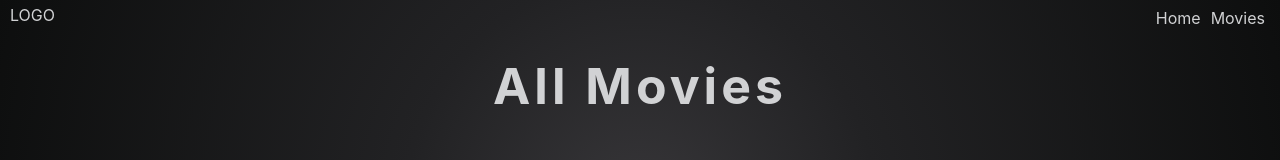
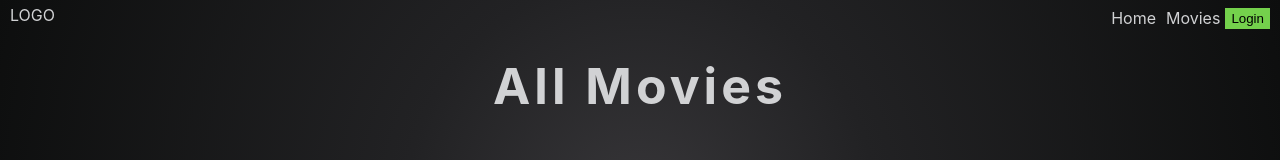
Before and after one commit to gavinquirk/movie-app, a React (Create React App) app in the folder client/: page /movies in a window 1280 px wide. Shown: the top 160 px of the page. Built offline with nearby package versions, Linux system fonts and the light colour scheme; no server answers.

Commit message:
nav detects if logged in or not, login and logout buttons, styles

```diff
--- a/client/src/components/Navigation/Navigation.css
+++ b/client/src/components/Navigation/Navigation.css
@@ -12,3 +12,20 @@
 .nav-item {
   padding: 3px 5px;
 }
+.Navigation > ul {
+  display: flex;
+  justify-content: center;
+  align-items: center;
+}
+
+.nav-item > button {
+  color: var(--color-text-light);
+}
+
+.logout-button {
+  background-color: var(--color-red-primary);
+}
+
+.login-button {
+  background-color: var(--color-green-primary);
+}
--- a/client/src/components/Navigation/Navigation.js
+++ b/client/src/components/Navigation/Navigation.js
@@ -1,11 +1,19 @@
 import React, { Component } from 'react';
+import { Link } from 'react-router-dom';
+import { useDispatch, useSelector } from 'react-redux';
+import { logout } from '../../actions/userActions';
 import './Navigation.css';
 
-// Modules
-import { Link } from 'react-router-dom';
+const Navigation = (props) => {
+  const dispatch = useDispatch();
 
-export default class Navigation extends Component {
-  render() {
+  const userLogin = useSelector((state) => state.userLogin);
+  const { userInfo } = userLogin;
+
+  const logoutHandler = () => {
+    dispatch(logout());
+  };
+
   return (
     <nav className='Navigation'>
       <div className='logo'>LOGO</div>
@@ -16,8 +24,30 @@ export default class Navigation extends Component {
         <li className='nav-item'>
           <Link to='/movies'>Movies</Link>
         </li>
+        {/* If userInfo exists, show logged in tools. Else, show logged out tools */}
+        {userInfo ? (
+          <>
+            <li className='nav-item'>
+              <Link to='/profile'>Profile</Link>
+            </li>
+            <li className='nav-item'>
+              <button className='logout-button' onClick={logoutHandler}>
+                Logout
+              </button>
+            </li>
+          </>
+        ) : (
+          <li>
+            <button className='login-button'>
+              <Link className='nav-link' to='/login'>
+                Login
+              </Link>
+            </button>
+          </li>
+        )}
       </ul>
     </nav>
   );
-  }
-}
+};
+
+export default Navigation;
--- a/client/src/index.css
+++ b/client/src/index.css
@@ -3,6 +3,8 @@
   --text-light: rgb(209, 210, 212);
   --heading-margin: 20px;
   --padding-default: 20px;
+  --color-red-primary: #ec4c4c;
+  --color-green-primary: #74d14c;
 }
 
 /* Global Styles */
@@ -45,6 +47,11 @@ section {
   padding-bottom: var(--padding-default);
 }
 
+button {
+  border: none;
+  padding: 3px 6px;
+}
+
 .App {
   background: radial-gradient(
     circle,
```
Lines whose indentation alone changed are shown as unchanged.
